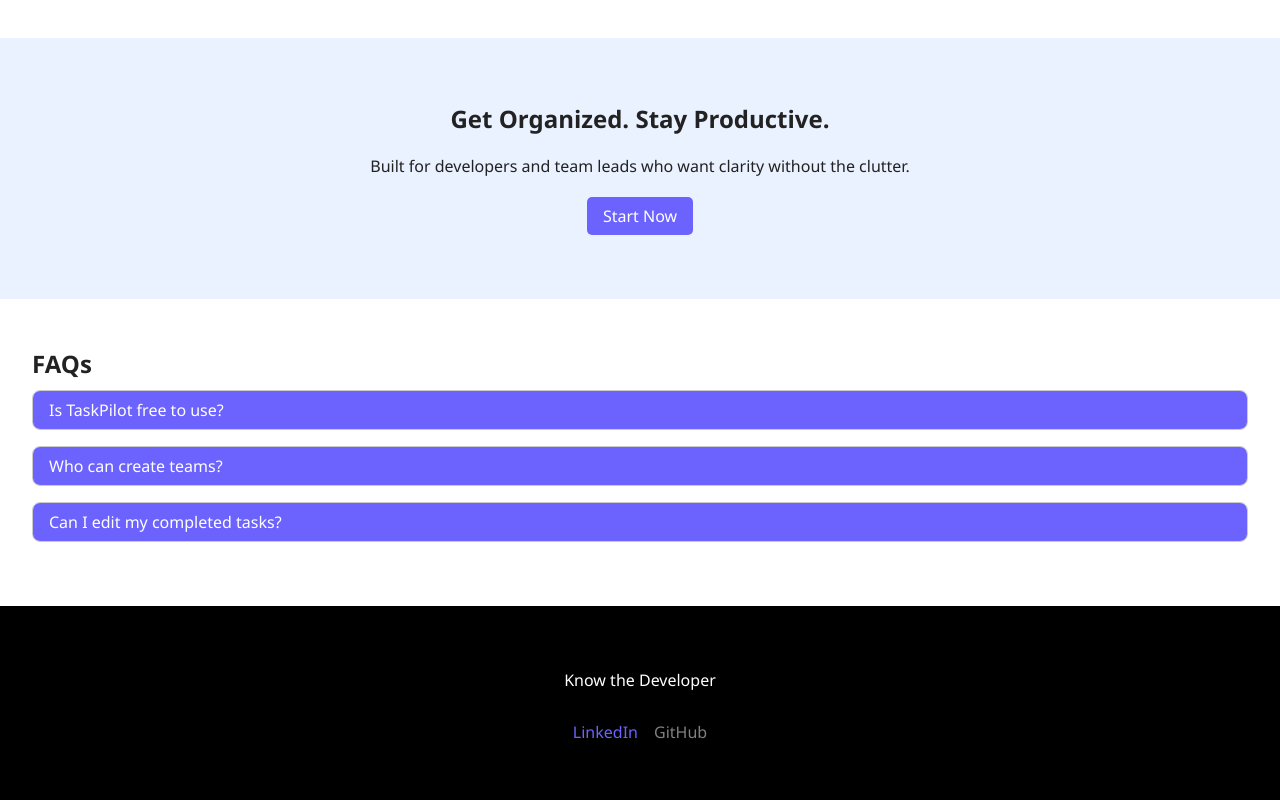
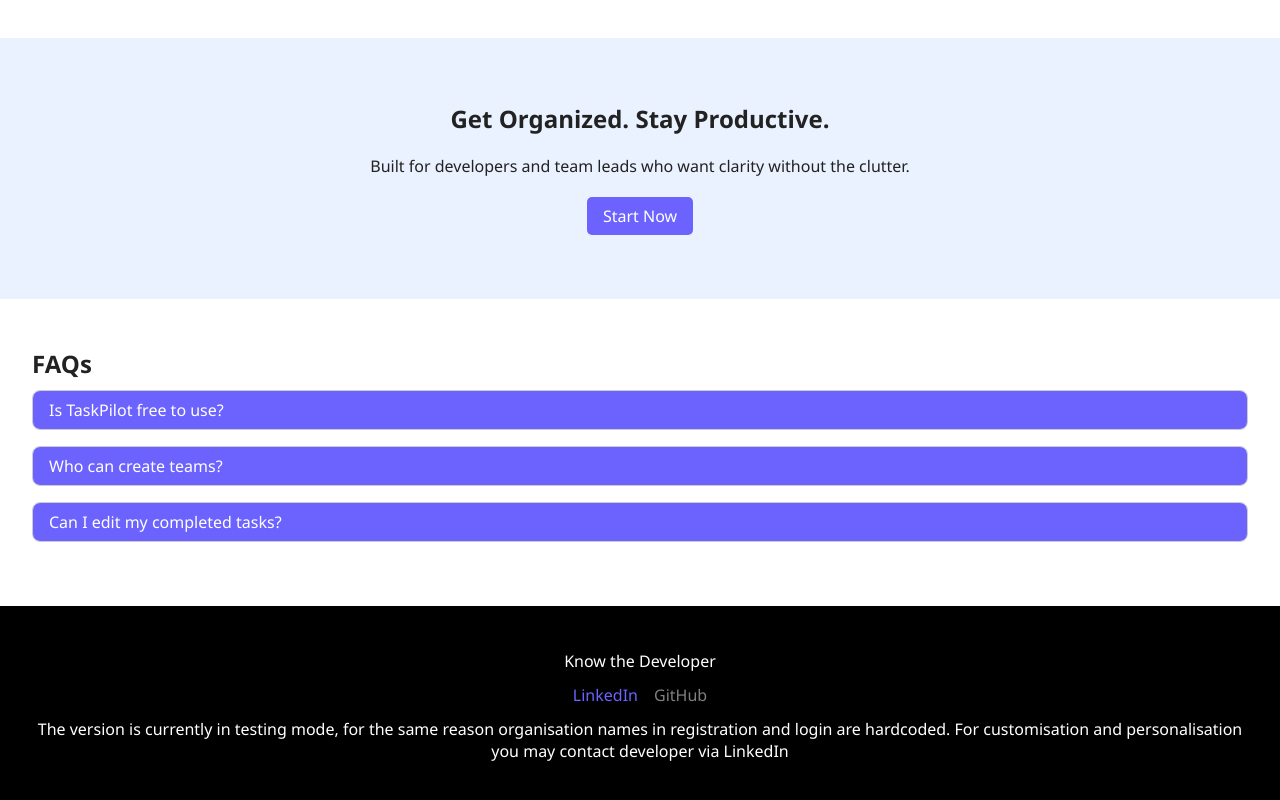
Before and after one commit to arpan2233/TaskPilot, a React (Vite) app: page / in a window 1280 px wide. Shown: the part 1189-1989 px from the top of the page. Built offline with nearby package versions, Linux system fonts and the light colour scheme.

Commit message:
Update LandingPage.jsx

```diff
--- a/src/LandingPage.jsx
+++ b/src/LandingPage.jsx
@@ -110,6 +110,7 @@ function LandingPage(){
         <a href="https://www.linkedin.com/in/arpan-rohilla-65991b256/">LinkedIn</a>
         <a style={{color: 'grey'}} href="https://github.com/arpan2233">GitHub</a>
       </div>
+        <p>The version is currently in testing mode, for the same reason organisation names in registration and login are hardcoded. For customisation and personalisation you may contact developer via LinkedIn</p>
     </section>
   </div>
 }
```
